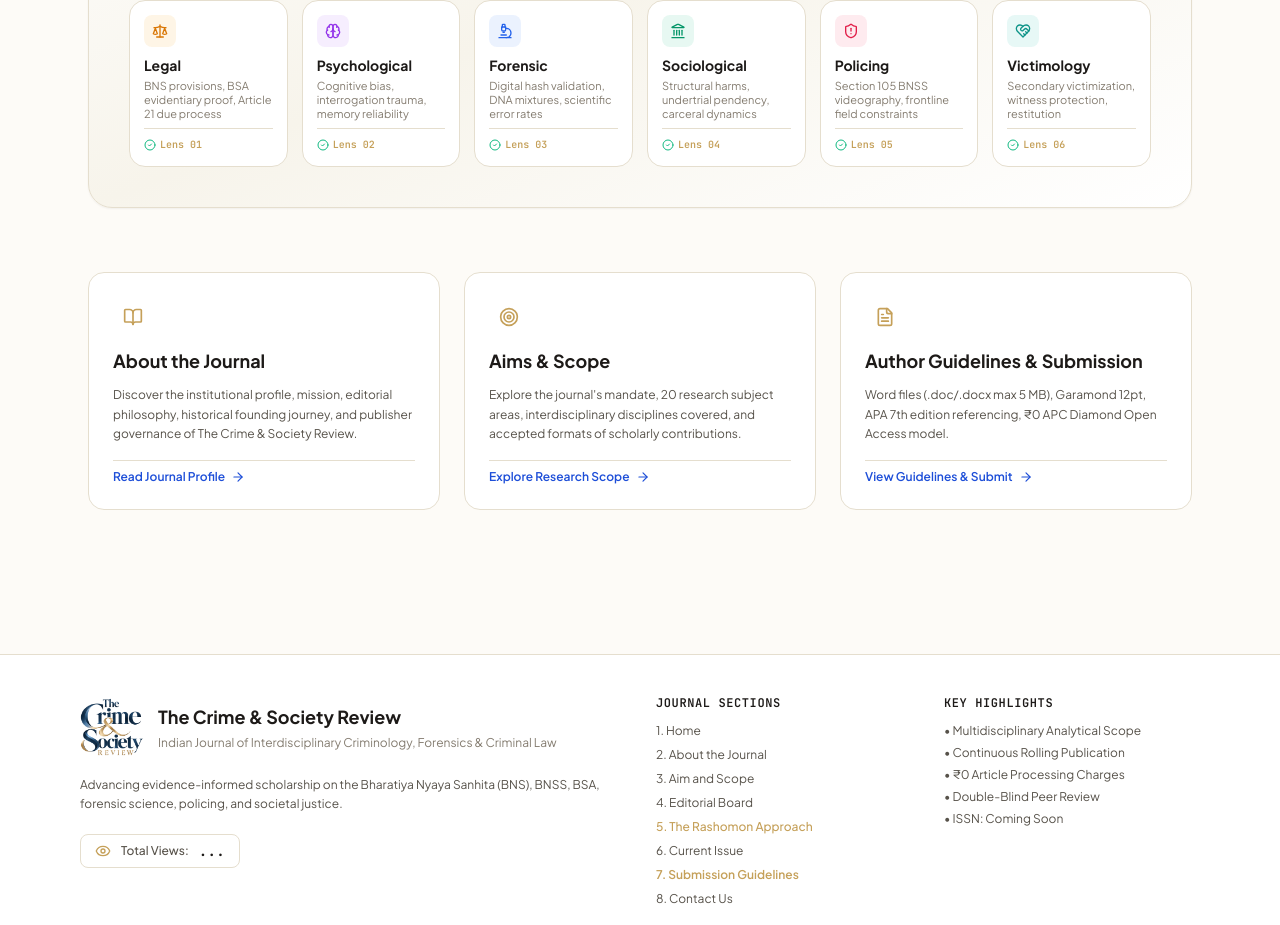
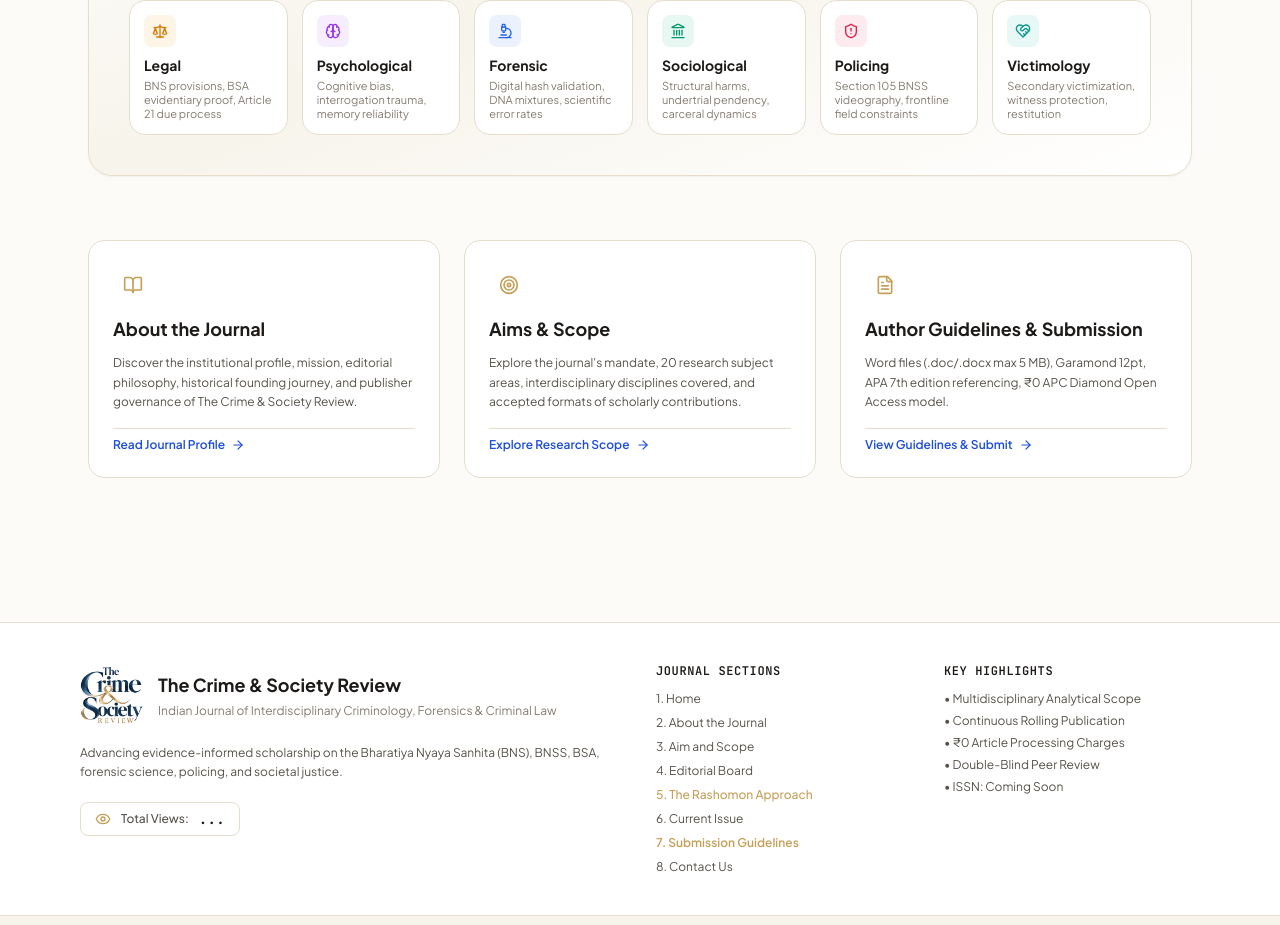
Before and after one commit to thecrimeandsocietyreview/website, a React (Vite) app: page / in a window 1280 px wide. Shown: the part 780-1705 px from the top of the page. Built offline with nearby package versions, Linux system fonts and the light colour scheme; no server answers.

Commit message:
feat: add HomePage component with hero and interdisciplinary sections

```diff
--- a/src/pages/HomePage.tsx
+++ b/src/pages/HomePage.tsx
@@ -11,7 +11,6 @@
   Landmark,
   ShieldAlert,
   HeartHandshake,
-  CheckCircle2,
   Award,
   FileText
 } from 'lucide-react';
@@ -184,9 +183,6 @@
                       {lens.desc}
                     </p>
                   </div>
-                  <div className="pt-2 border-t border-[var(--border-subtle)] text-[10px] font-mono text-[var(--accent-gold)] font-semibold flex items-center gap-1">
-                    <CheckCircle2 className="w-3 h-3 text-emerald-500" /> Lens 0{i + 1}
-                  </div>
                 </div>
               );
             })}
```
